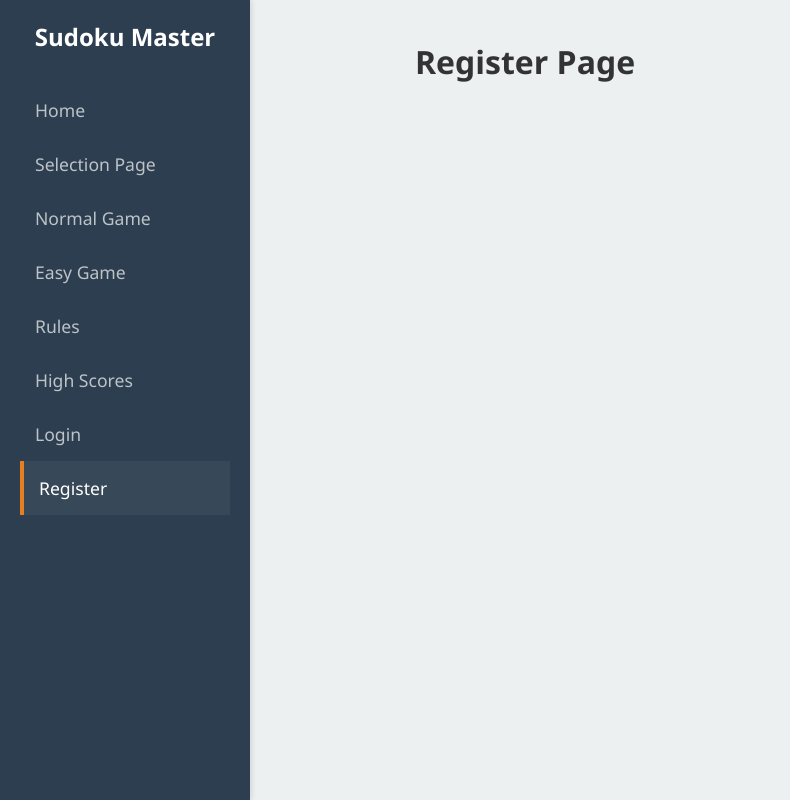
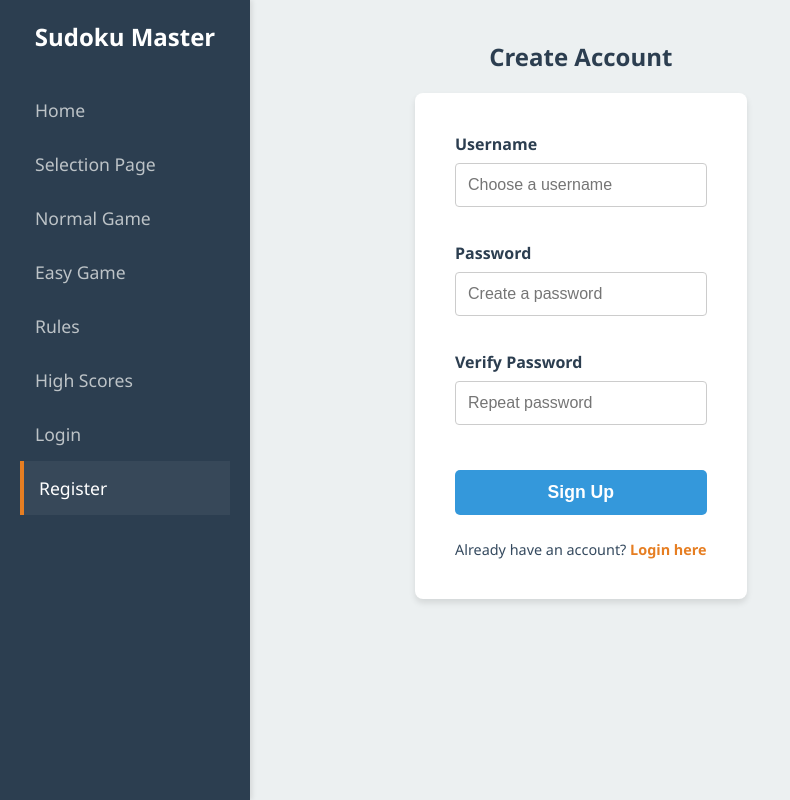
Before and after one commit to ccliuaw/sudoku-react, a React (Create React App) app: page /register in a window 1280 px wide. Shown: the whole page, without its empty margins (0-790 px from the left). Built offline with nearby package versions, Linux system fonts and the light colour scheme.

Commit message:
update highScores, login, register pages (steady pages)

```diff
--- a/src/App.css
+++ b/src/App.css
@@ -547,3 +547,128 @@ input:not([readonly]) {
 .btn-normal:hover {
     background-color: #d95d0e;
 }
+
+/* --- High Scores / Leaderboard Page --- */
+.leaderboard-container {
+    display: flex;
+    flex-direction: column;
+    align-items: center;
+}
+
+.leaderboard-table {
+    width: 100%;
+    max-width: 500px;
+    border-collapse: collapse;
+    background: white;
+    box-shadow: 0 2px 5px rgba(0, 0, 0, 0.1);
+    border-radius: 8px;
+    overflow: hidden; /* Keeps the border-radius neat with the colored header */
+}
+
+/* Orange Header */
+.leaderboard-table th {
+    background-color: #e67e22;
+    color: white;
+    padding: 15px;
+    text-align: left;
+}
+
+.leaderboard-table th:first-child,
+.leaderboard-table th:last-child {
+    text-align: center;
+}
+
+.leaderboard-table td {
+    padding: 15px;
+    border-bottom: 1px solid #eee;
+}
+
+/* Automatically apply background color to even rows */
+.leaderboard-table tbody tr:nth-child(even) {
+    background-color: #f9f9f9;
+}
+
+/* Remove bottom border for the very last row */
+.leaderboard-table tr:last-child td {
+    border-bottom: none;
+}
+
+.rank-cell {
+    text-align: center;
+    font-weight: bold;
+}
+
+.solved-cell {
+    text-align: center;
+}
+
+/* --- Auth Pages (Login / Register) --- */
+.auth-page-container {
+    display: flex;
+    flex-direction: column;
+    align-items: center;
+}
+
+.auth-card {
+    background: white;
+    padding: 40px;
+    border-radius: 8px;
+    box-shadow: 0 4px 6px rgba(0, 0, 0, 0.1);
+    width: 100%;
+    max-width: 400px;
+    display: flex;
+    flex-direction: column;
+    gap: 20px;
+}
+
+.form-group {
+    display: flex;
+    flex-direction: column;
+    text-align: left;
+}
+
+.form-group label {
+    margin-bottom: 8px;
+    font-weight: bold;
+    color: #2c3e50;
+}
+
+.form-group input {
+    padding: 12px;
+    border: 1px solid #ccc;
+    border-radius: 4px;
+    font-size: 1rem;
+    outline: none;
+    transition: border-color 0.2s;
+}
+
+.form-group input:focus {
+    border-color: #3498db;
+}
+
+.auth-btn {
+    margin-top: 10px;
+    width: 100%;
+    padding: 12px;
+    font-size: 1.1rem;
+}
+
+/* --- Auth Footer Link --- */
+.auth-footer {
+    margin-top: 5px;
+    font-size: 0.9rem;
+    text-align: center;
+    color: #34495e;
+}
+
+.auth-link {
+    color: #e67e22;
+    font-weight: bold;
+    text-decoration: none;
+    transition: color 0.2s;
+}
+
+.auth-link:hover {
+    color: #d35400;
+    text-decoration: underline;
+}
--- a/src/pages/highScores.jsx
+++ b/src/pages/highScores.jsx
@@ -1,9 +1,36 @@
 import React from 'react';
 
 export default function HighScores() {
+    const leaderboardData = [
+        { id: 1, rank: 1, username: "SudokuKing99", solved: 452 },
+        { id: 2, rank: 2, username: "LogicMaster", solved: 380 },
+        { id: 3, rank: 3, username: "PuzzleQueen", solved: 315 },
+        { id: 4, rank: 4, username: "GridRunner", solved: 210 },
+        { id: 5, rank: 5, username: "NewbieUser", solved: 15 }
+    ];
+
     return (
-        <div>
-            <h1>High Scores Page</h1>
+        <div className="static-page-container leaderboard-container">
+            <h2 className="page-title">Leaderboard</h2>
+
+            <table className="leaderboard-table">
+                <thead>
+                    <tr>
+                        <th>Rank</th>
+                        <th>Username</th>
+                        <th>Puzzles Solved</th>
+                    </tr>
+                </thead>
+                <tbody>
+                    {leaderboardData.map((player) => (
+                        <tr key={player.id}>
+                            <td className="rank-cell">{player.rank}</td>
+                            <td>{player.username}</td>
+                            <td className="solved-cell">{player.solved}</td>
+                        </tr>
+                    ))}
+                </tbody>
+            </table>
         </div>
     );
 }
--- a/src/pages/login.jsx
+++ b/src/pages/login.jsx
@@ -1,9 +1,38 @@
 import React from 'react';
 
 export default function Login() {
+    const handleLogin = (e) => {
+        e.preventDefault(); // Prevents the page from refreshing when you click submit
+        alert("Login functionality will be connected to the backend later!");
+    };
+
     return (
-        <div>
-            <h1>Login Page</h1>
+        <div className="static-page-container auth-page-container">
+            <h2 className="page-title">Player Login</h2>
+
+            <form className="auth-card" onSubmit={handleLogin}>
+                <div className="form-group">
+                    <label>Username</label>
+                    <input
+                        type="text"
+                        placeholder="Enter username"
+                        required
+                    />
+                </div>
+
+                <div className="form-group">
+                    <label>Password</label>
+                    <input
+                        type="password"
+                        placeholder="Enter password"
+                        required
+                    />
+                </div>
+
+                <button type="submit" className="game-btn btn-new auth-btn">
+                    Log In
+                </button>
+            </form>
         </div>
     );
 }
--- a/src/pages/register.jsx
+++ b/src/pages/register.jsx
@@ -1,9 +1,52 @@
 import React from 'react';
+import { Link } from 'react-router-dom';
 
 export default function Register() {
+    const handleRegister = (e) => {
+        e.preventDefault();
+        alert("Registration functionality will be connected to the backend later!");
+    };
+
     return (
-        <div>
-            <h1>Register Page</h1>
+        <div className="static-page-container auth-page-container">
+            <h2 className="page-title">Create Account</h2>
+
+            <form className="auth-card" onSubmit={handleRegister}>
+                <div className="form-group">
+                    <label>Username</label>
+                    <input
+                        type="text"
+                        placeholder="Choose a username"
+                        required
+                    />
+                </div>
+
+                <div className="form-group">
+                    <label>Password</label>
+                    <input
+                        type="password"
+                        placeholder="Create a password"
+                        required
+                    />
+                </div>
+
+                <div className="form-group">
+                    <label>Verify Password</label>
+                    <input
+                        type="password"
+                        placeholder="Repeat password"
+                        required
+                    />
+                </div>
+
+                <button type="submit" className="game-btn btn-new auth-btn">
+                    Sign Up
+                </button>
+
+                <p className="auth-footer">
+                    Already have an account? <Link to="/login" className="auth-link">Login here</Link>
+                </p>
+            </form>
         </div>
     );
 }
```
